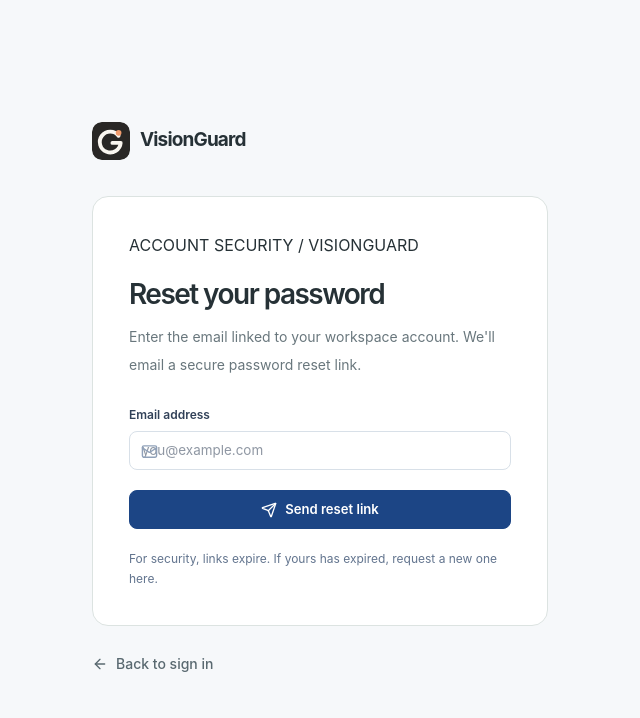
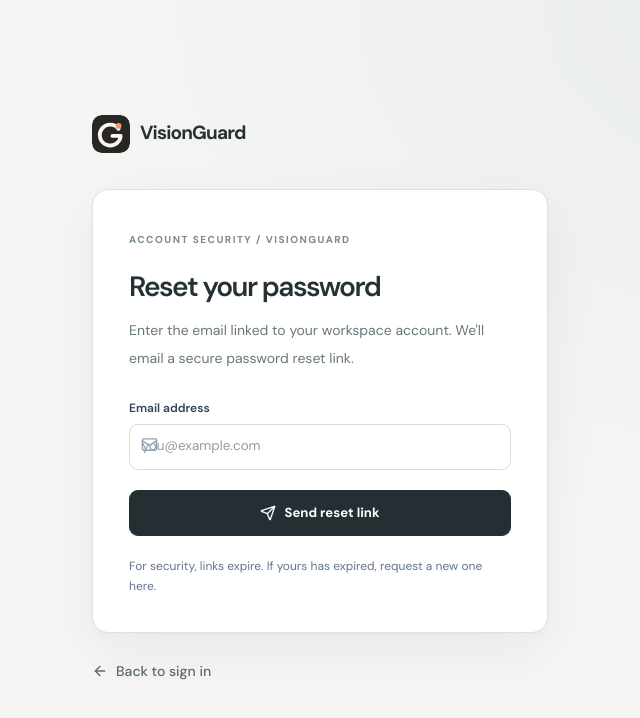
Before and after one commit to Syed-Nazeer-07/VisionGuard, a React (Vite) app in the folder apps/web/: page /forgot-password in a window 1280 px wide. Shown: the top 718 px of the page, without its empty margins (320-960 px from the left). Built offline with nearby package versions, Linux system fonts and the light colour scheme; no server answers; the database is empty.

Commit message:
style(auth): carry graphite and porcelain theme through recovery forms

```diff
--- a/apps/web/src/pages/auth/AuthTheme.css
+++ b/apps/web/src/pages/auth/AuthTheme.css
@@ -140,3 +140,46 @@
 @media (prefers-reduced-motion: reduce) {
   .vg-auth *, .vg-auth *::before, .vg-auth *::after { animation-duration: .01ms !important; transition-duration: .01ms !important; }
 }
+
+/* The confirmation and password-recovery routes share the same quiet surface. */
+.vg-auth-recovery {
+  font-family: 'DM Sans', Inter, ui-sans-serif, system-ui, sans-serif;
+  background:
+    radial-gradient(ellipse at 85% 2%,rgba(222,229,228,.5),transparent 46%),
+    #f5f6f4;
+  -webkit-font-smoothing: antialiased;
+}
+.vg-auth-recovery .vg-auth-recovery-card {
+  box-shadow: 0 18px 55px rgba(24,39,43,.055), 0 2px 5px rgba(24,39,43,.02);
+}
+.vg-auth-recovery .vg-auth-recovery-kicker {
+  color: #78898e;
+  font-size: 10px;
+  font-weight: 750;
+  letter-spacing: .15em;
+}
+.vg-auth-recovery .vg-field {
+  min-height: 46px;
+  border-radius: 9px;
+  border-color: #d4dedc;
+  background: #fff;
+  color: #26353b;
+}
+.vg-auth-recovery .vg-field:focus {
+  outline: 0;
+  border-color: #7f9298;
+  box-shadow: 0 0 0 3px rgba(119,143,149,.12);
+}
+.vg-auth-recovery .vg-primary {
+  min-height: 46px;
+  border-radius: 9px;
+  background: #242e33;
+  border-color: #242e33;
+  color: #fff;
+  font-weight: 680;
+}
+.vg-auth-recovery .vg-primary:hover {
+  background: #3a484f;
+  border-color: #3a484f;
+}
+.vg-auth-recovery :focus-visible { outline: 2px solid #6b8187; outline-offset: 3px; }
```
